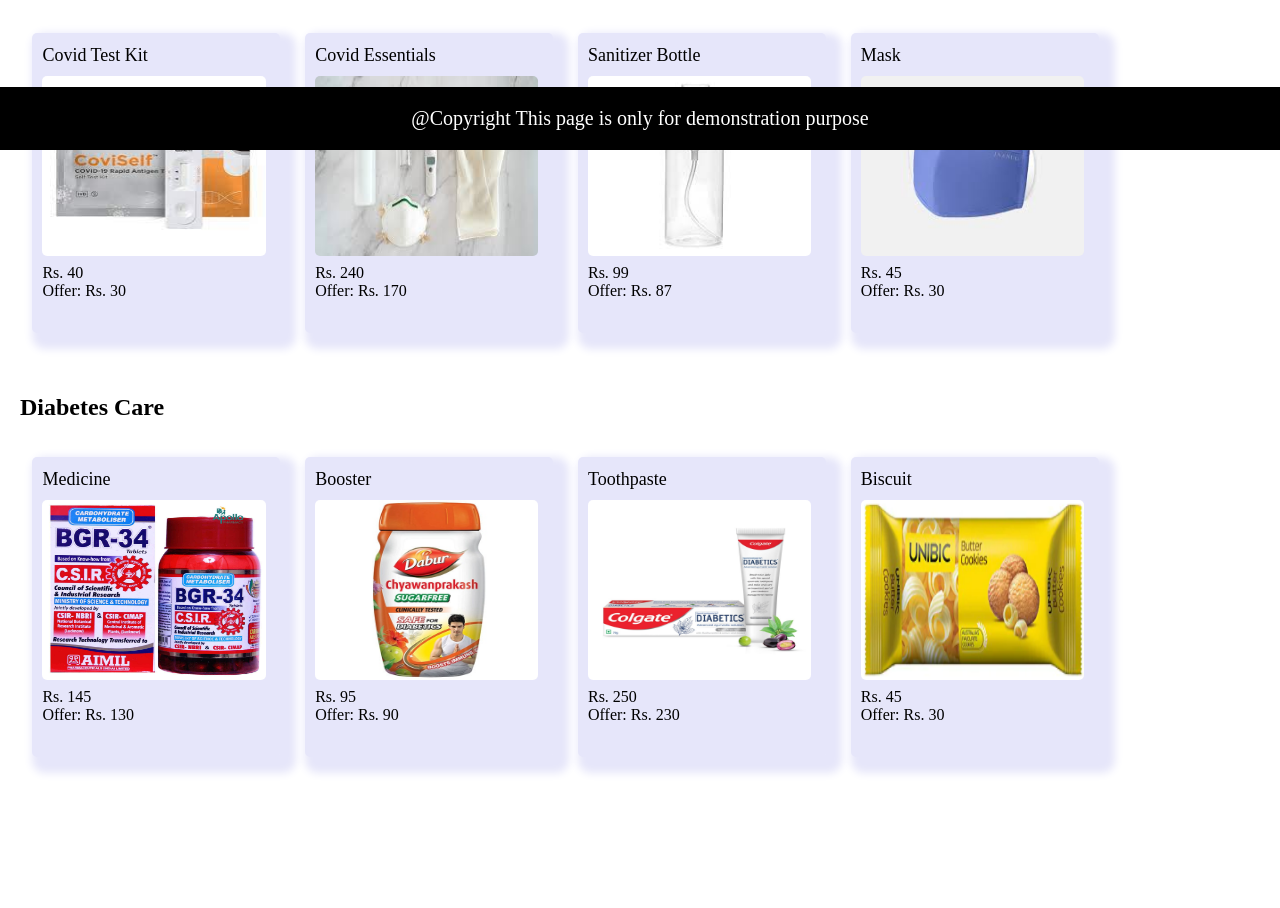
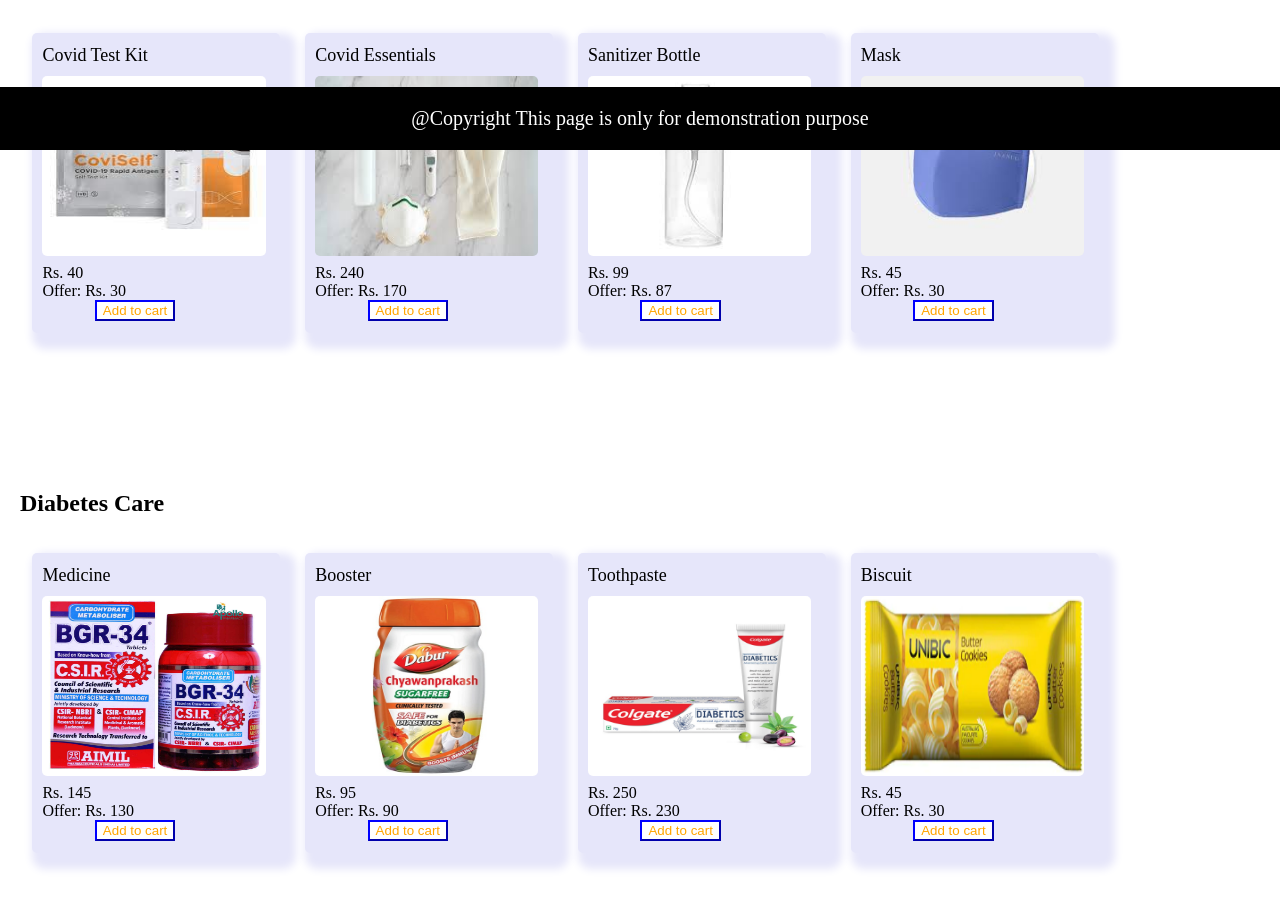
Before and after one commit to karthikb26/https---github.com-karthikb26-G6A4_HTML-CSS_GradedProject1, a plain HTML site: page index.html in a window 1280 px wide. Shown: the part 650-1558 px from the top of the page. Before the commit the page ends 1523 px from the top, so only its background shows below. Drawn offline with Linux system fonts and the light colour scheme.

Commit message:
changes in add to cart button

```diff
--- a/css/index.css
+++ b/css/index.css
@@ -135,7 +135,7 @@ img {
 }
 .diabetes-care{
     position: absolute;
-    top: 128%;
+    top: 140%;
     width: 100%;
     padding: 0 20px;
     padding-bottom: 100px;
@@ -175,9 +175,19 @@ img {
 .item .button:focus{
     border: rgb(0, 255, 76);
 }
-.price-desc, .offer-price-desc{
+.price-desc, .offer-price-desc, .btn{
     position: relative;
     top: 63%
+}
+.btn{
+    position: relative;
+    top: 63%;
+    left: 23%;
+}
+button{
+    color: orange;
+    background-color: white;
+    border-color: blue;
 }
 .covid-item-image, .diabetes-item-image {
     display: block;
```
Also changed, not shown: index.html (+1 -0 lines).
